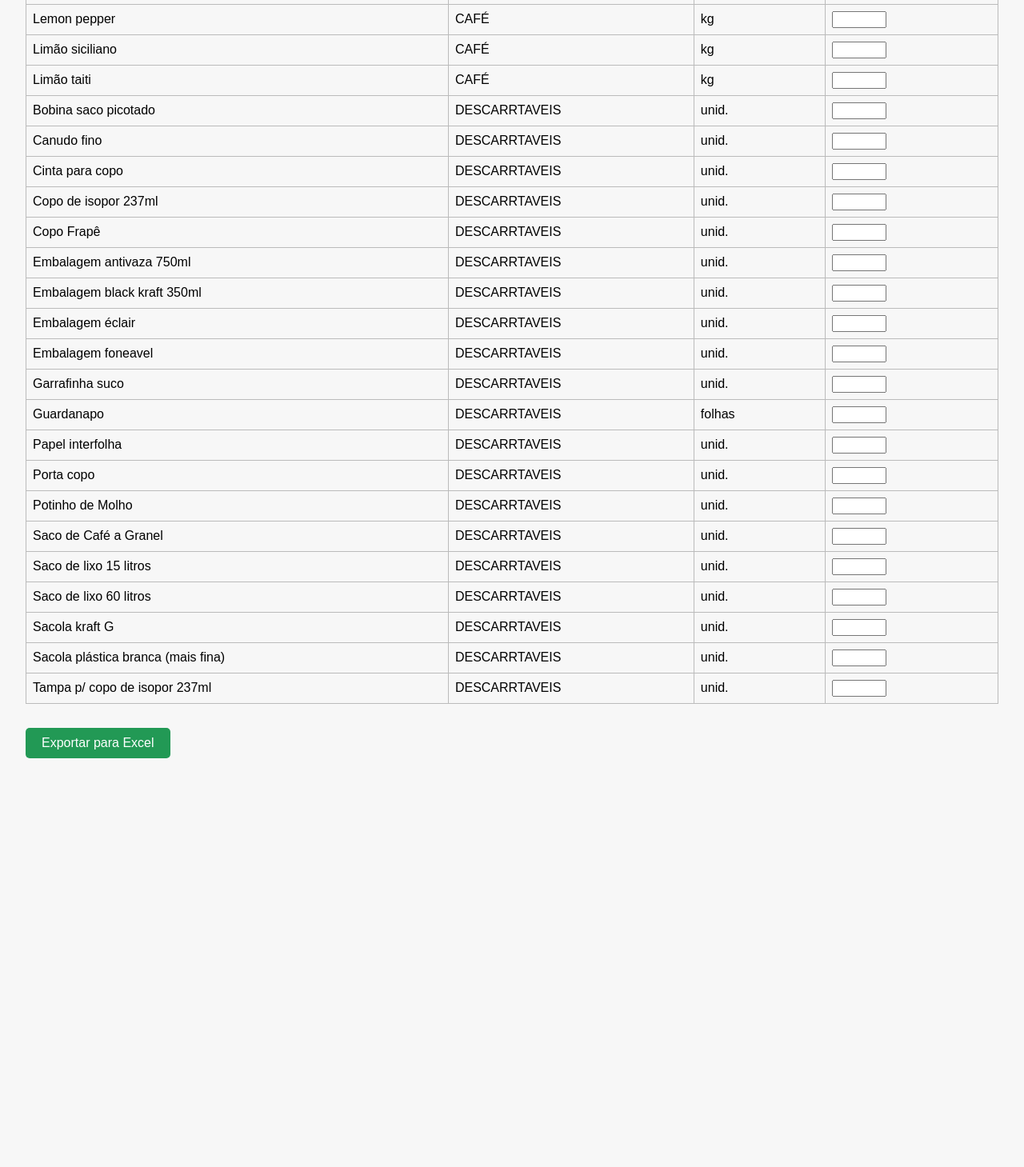
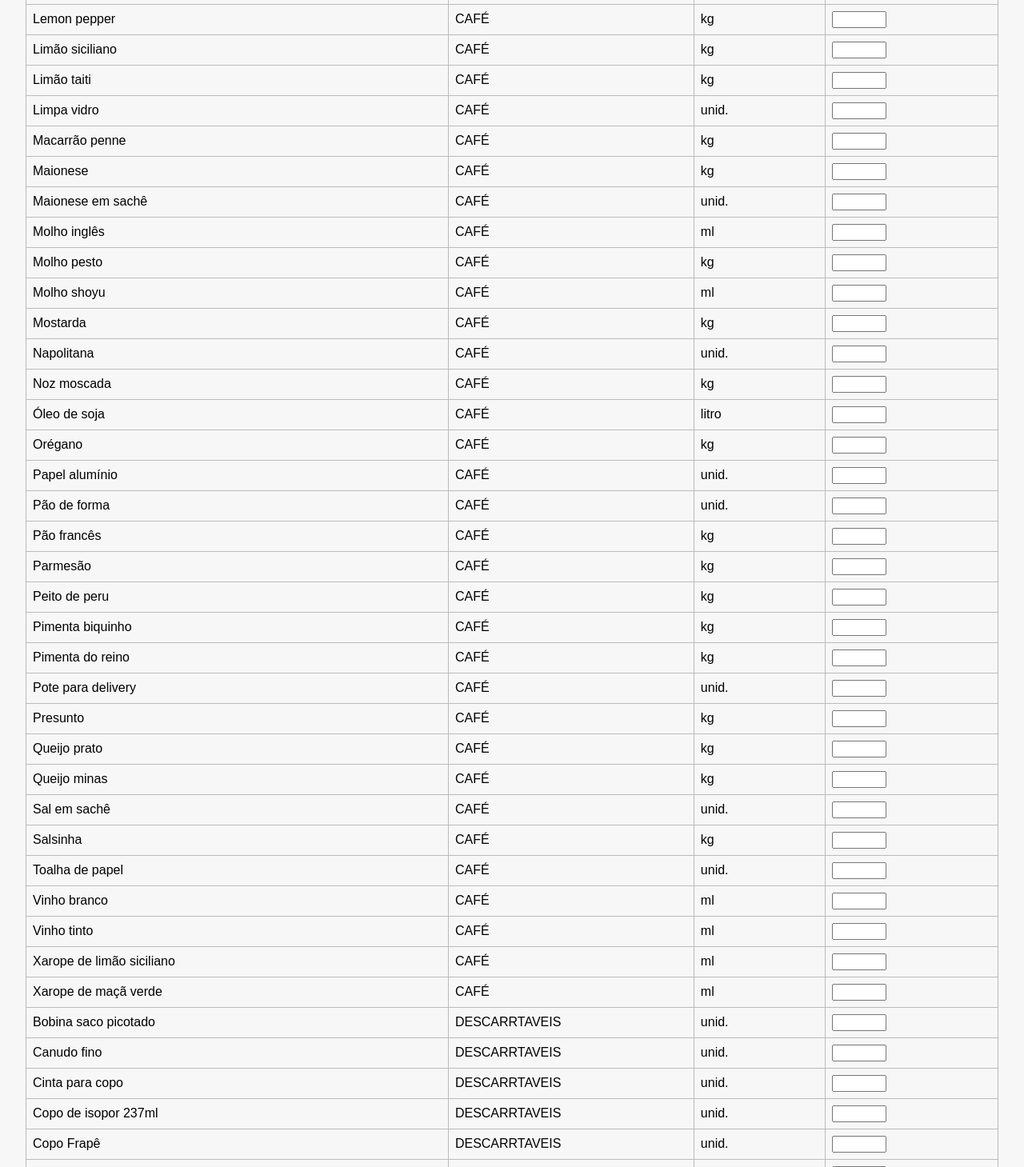
Before and after one commit to farragonilucas-creator/estoquecafe, a plain HTML site: page index.html in a window 1280 px wide. Shown: the part 2068-3527 px from the top of the page at 80% size. Before the commit the page ends 3048 px from the top, so only its background shows below. Drawn offline with Linux system fonts and the light colour scheme.

Commit message:
index.html

```diff
--- a/index.html
+++ b/index.html
@@ -79,6 +79,36 @@
       <tr><td>Lemon pepper</td><td>CAFÉ</td><td>kg</td><td><input type="number" min="0" name="Lemon pepper"></td></tr>
       <tr><td>Limão siciliano</td><td>CAFÉ</td><td>kg</td><td><input type="number" min="0" name="Limão siciliano"></td></tr>
       <tr><td>Limão taiti</td><td>CAFÉ</td><td>kg</td><td><input type="number" min="0" name="Limão taiti"></td></tr>
+      <tr><td>Limpa vidro</td><td>CAFÉ</td><td>unid.</td><td><input type="number" min="0" name="Limpa vidro"></td></tr>
+      <tr><td>Macarrão penne</td><td>CAFÉ</td><td>kg</td><td><input type="number" min="0" name="Macarrão penne"></td></tr>
+      <tr><td>Maionese</td><td>CAFÉ</td><td>kg</td><td><input type="number" min="0" name="Maionese"></td></tr>
+      <tr><td>Maionese em sachê</td><td>CAFÉ</td><td>unid.</td><td><input type="number" min="0" name="Maionese em sachê"></td></tr>
+      <tr><td>Molho inglês</td><td>CAFÉ</td><td>ml</td><td><input type="number" min="0" name="Molho inglês"></td></tr>
+      <tr><td>Molho pesto</td><td>CAFÉ</td><td>kg</td><td><input type="number" min="0" name="Molho pesto"></td></tr>
+      <tr><td>Molho shoyu</td><td>CAFÉ</td><td>ml</td><td><input type="number" min="0" name="Molho shoyu"></td></tr>
+      <tr><td>Mostarda</td><td>CAFÉ</td><td>kg</td><td><input type="number" min="0" name="Mostarda"></td></tr>
+      <tr><td>Napolitana</td><td>CAFÉ</td><td>unid.</td><td><input type="number" min="0" name="Napolitana"></td></tr>
+      <tr><td>Noz moscada</td><td>CAFÉ</td><td>kg</td><td><input type="number" min="0" name="Noz moscada"></td></tr>
+      <tr><td>Óleo de soja</td><td>CAFÉ</td><td>litro</td><td><input type="number" min="0" name="Óleo de soja"></td></tr>
+      <tr><td>Orégano</td><td>CAFÉ</td><td>kg</td><td><input type="number" min="0" name="Orégano"></td></tr>
+      <tr><td>Papel alumínio</td><td>CAFÉ</td><td>unid.</td><td><input type="number" min="0" name="Papel alumínio"></td></tr>
+      <tr><td>Pão de forma</td><td>CAFÉ</td><td>unid.</td><td><input type="number" min="0" name="Pão de forma"></td></tr>
+      <tr><td>Pão francês</td><td>CAFÉ</td><td>kg</td><td><input type="number" min="0" name="Pão francês"></td></tr>
+      <tr><td>Parmesão</td><td>CAFÉ</td><td>kg</td><td><input type="number" min="0" name="Parmesão"></td></tr>
+      <tr><td>Peito de peru</td><td>CAFÉ</td><td>kg</td><td><input type="number" min="0" name="Peito de peru"></td></tr>
+      <tr><td>Pimenta biquinho</td><td>CAFÉ</td><td>kg</td><td><input type="number" min="0" name="Pimenta biquinho"></td></tr>
+      <tr><td>Pimenta do reino</td><td>CAFÉ</td><td>kg</td><td><input type="number" min="0" name="Pimenta do reino"></td></tr>
+      <tr><td>Pote para delivery</td><td>CAFÉ</td><td>unid.</td><td><input type="number" min="0" name="Pote para delivery"></td></tr>
+      <tr><td>Presunto</td><td>CAFÉ</td><td>kg</td><td><input type="number" min="0" name="Presunto"></td></tr>
+      <tr><td>Queijo prato</td><td>CAFÉ</td><td>kg</td><td><input type="number" min="0" name="Queijo prato"></td></tr>
+      <tr><td>Queijo minas</td><td>CAFÉ</td><td>kg</td><td><input type="number" min="0" name="Queijo minas"></td></tr>
+      <tr><td>Sal em sachê</td><td>CAFÉ</td><td>unid.</td><td><input type="number" min="0" name="Sal em sachê"></td></tr>
+      <tr><td>Salsinha</td><td>CAFÉ</td><td>kg</td><td><input type="number" min="0" name="Salsinha"></td></tr>
+      <tr><td>Toalha de papel</td><td>CAFÉ</td><td>unid.</td><td><input type="number" min="0" name="Toalha de papel"></td></tr>
+      <tr><td>Vinho branco</td><td>CAFÉ</td><td>ml</td><td><input type="number" min="0" name="Vinho branco"></td></tr>
+      <tr><td>Vinho tinto</td><td>CAFÉ</td><td>ml</td><td><input type="number" min="0" name="Vinho tinto"></td></tr>
+      <tr><td>Xarope de limão siciliano</td><td>CAFÉ</td><td>ml</td><td><input type="number" min="0" name="Xarope de limão siciliano"></td></tr>
+      <tr><td>Xarope de maçã verde</td><td>CAFÉ</td><td>ml</td><td><input type="number" min="0" name="Xarope de maçã verde"></td></tr>
       <!-- ...continua com todos os itens da sua planilha... -->
       <tr><td>Bobina saco picotado</td><td>DESCARRTAVEIS</td><td>unid.</td><td><input type="number" min="0" name="Bobina saco picotado"></td></tr>
       <tr><td>Canudo fino</td><td>DESCARRTAVEIS</td><td>unid.</td><td><input type="number" min="0" name="Canudo fino"></td></tr>
```
